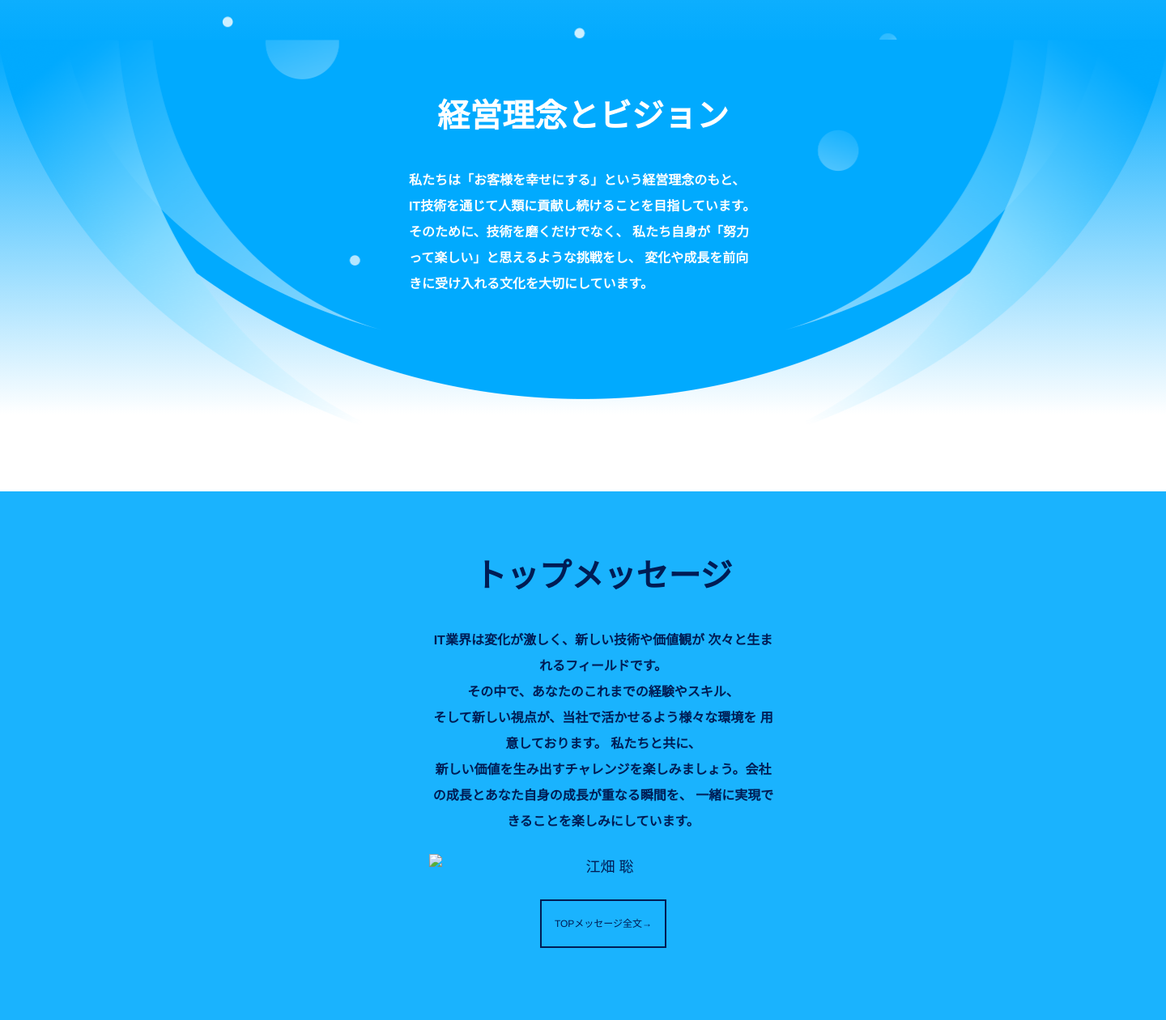
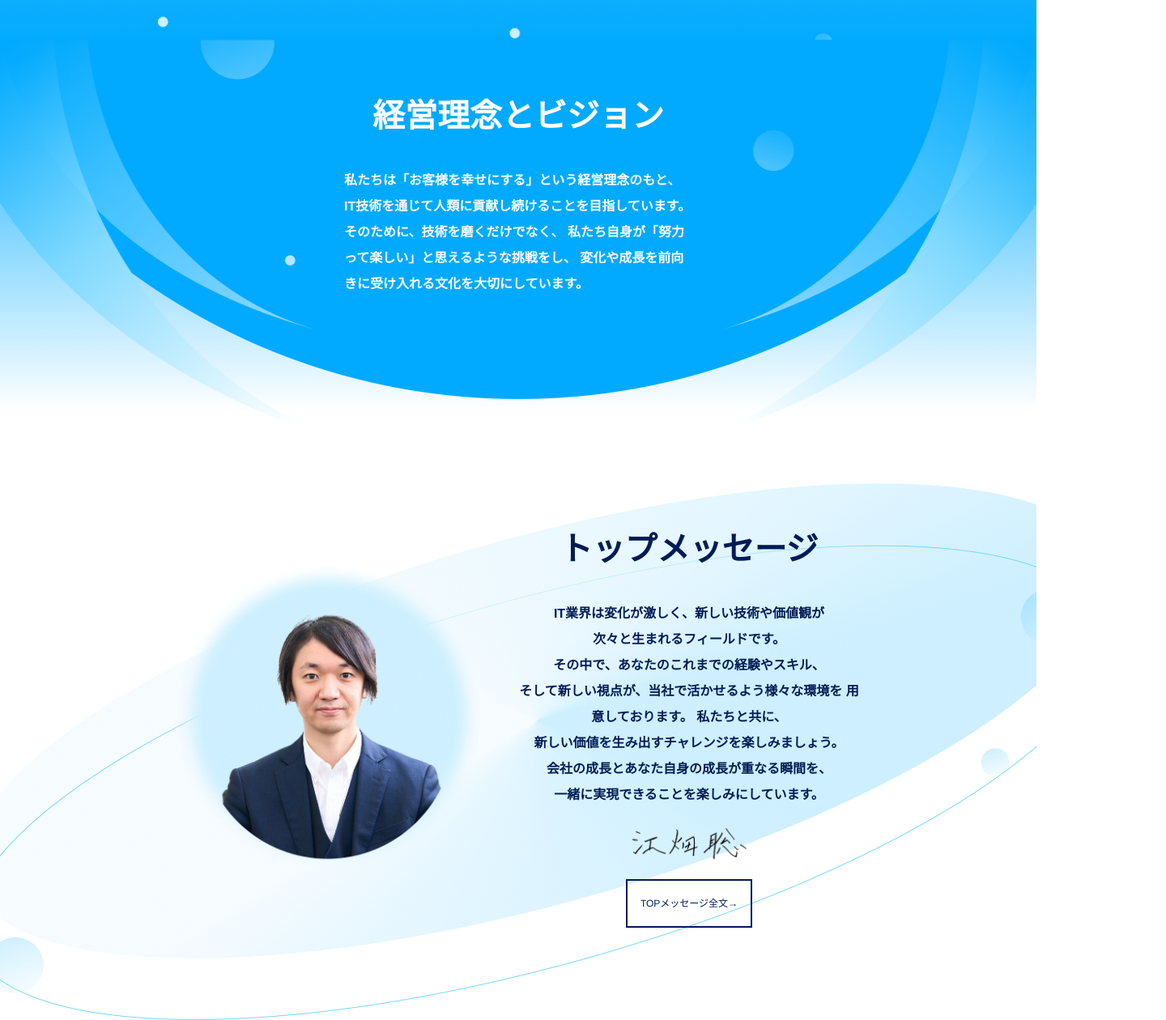
Before and after one commit to tspringk/eba_web_recruit, a plain HTML site: page index.html in a window 1280 px wide. Shown: the part 593-1853 px from the top of the page at 81% size, 1440 px wide, since content can reach past the window. Drawn offline with Linux system fonts and the light colour scheme.

Commit message:
Add images to 'Message' section. And revising css background image settings
Add images to 'Message' section. And revising css background image settings

```diff
--- a/css/style.css
+++ b/css/style.css
@@ -33,8 +33,10 @@ global > content-width
 */
 :root {
   --base-page-width: 100%;
-  --base-wrapper-width: 1440px;
+  --base-wrapper-width: 100%;
   --base-container-width: 960px;
+
+  --backgroundImage-base: center top / cover url() no-repeat;
 }
 
 /*!
@@ -357,8 +359,11 @@ body {
   display: flex;
   justify-content: right;
   padding: 52px 0;
+  background: var(--backgroundImage-base);
   background-image: url(../img/img_keyvisual.png);
-  background-size: cover;
+  /* background-size: cover;
+  background-position: top center;
+  background-repeat: no-repeat; */
 }
 #kv__container {
   width: 272px;
@@ -384,13 +389,10 @@ body {
 
 #vision__wrapper {
   width: var(--base-wrapper-width);
-}
-#vision__wrapperInner {
-  width: var(--base-wrapper-width);
+  background: var(--backgroundImage-base);
   background-image: url(../img/bg_vision.png);
-  background-size: contain;
-  background-repeat: no-repeat;
-  padding: 70px 0 240px;
+  background-size: 1440px;
+  padding: 70px 0 0;
   min-height: 525px;
 }
 #vision__container {
@@ -408,7 +410,12 @@ body {
 /* message */
 
 #message__wrapper {
-  background-color: var(--color-blue400);
+  width: var(--base-wrapper-width);
+  background-image: url(../img/bg_message.png);
+  background-color: var(--color-white);
+  background-size: cover;
+  background-position: top center;
+  background-repeat: no-repeat;
   padding: 80px 0 138px;
 }
 
@@ -416,10 +423,16 @@ body {
   width: var(--base-container-width);
   display: flex;
   justify-content: right;
+  margin: 0 auto;
 }
-
+#message__figure {
+  width: 380px;
+  height: auto;
+  margin: 40px;
+}
 #message__container {
   width: 430px;
+  margin-right: 54px;
   text-align: center;
 }
 
@@ -427,6 +440,10 @@ body {
   font: var(--text-Text16_B);
 }
 #message__container .message__signature {
+}
+#message__container .message__signature img {
+  width: auto;
+  height: 40px;
   margin: 24px auto;
 }
 
--- a/index.html
+++ b/index.html
@@ -52,6 +52,7 @@
         </div>
       </header>
       <div id="contents__wrapper">
+
         <div id="kv__wrapper">
           <div id="kv__wrapperInner">
             <section id="kv__container">
@@ -62,9 +63,8 @@
               <button class="link__type3">募集要項 / エントリー</button>
             </section>
           </div>
-        <!-- </div> -->
-        <!-- <div id="vision__wrapper"> -->
-          <div id="vision__wrapperInner">
+
+          <div id="vision__wrapper">
             <section id="vision__container">
               <h1 class="vision__header presentation__headerText">
                 経営理念とビジョン
@@ -80,16 +80,18 @@
               </p>
             </section>
           </div>
-        <!-- </div> -->
 
         <div id="message__wrapper">
           <div id="message__wrapperInner">
+            <div id="message__figure">
+              <img src="./img/img_ceo_figure.png" alt="江畑 聡の肖像写真" />
+            </div>
             <section id="message__container">
               <h1 class="message__header presentation__headerText">
                 トップメッセージ
               </h1>
               <p class="message__text">
-                IT業界は変化が激しく、新しい技術や価値観が
+                IT業界は変化が激しく、新しい技術や価値観が<br />
                 次々と生まれるフィールドです。
               </p>
               <p class="message__text">
@@ -97,11 +99,12 @@
                 用意しております。 私たちと共に、
               </p>
               <p class="message__text">
-                新しい価値を生み出すチャレンジを楽しみましょう。会社の成長とあなた自身の成長が重なる瞬間を、
+                新しい価値を生み出すチャレンジを楽しみましょう。<br />
+                会社の成長とあなた自身の成長が重なる瞬間を、<br />
                 一緒に実現できることを楽しみにしています。
               </p>
               <div class="message__signature">
-                <img src="" alt="江畑 聡" />
+                <img src="./img/img_ceo_signature.png" alt="江畑 聡" />
               </div>
               <button class="link__type1">TOPメッセージ全文→</button>
             </section>
```
Also changed, not shown: img/img_ceo_signature.png (added).
